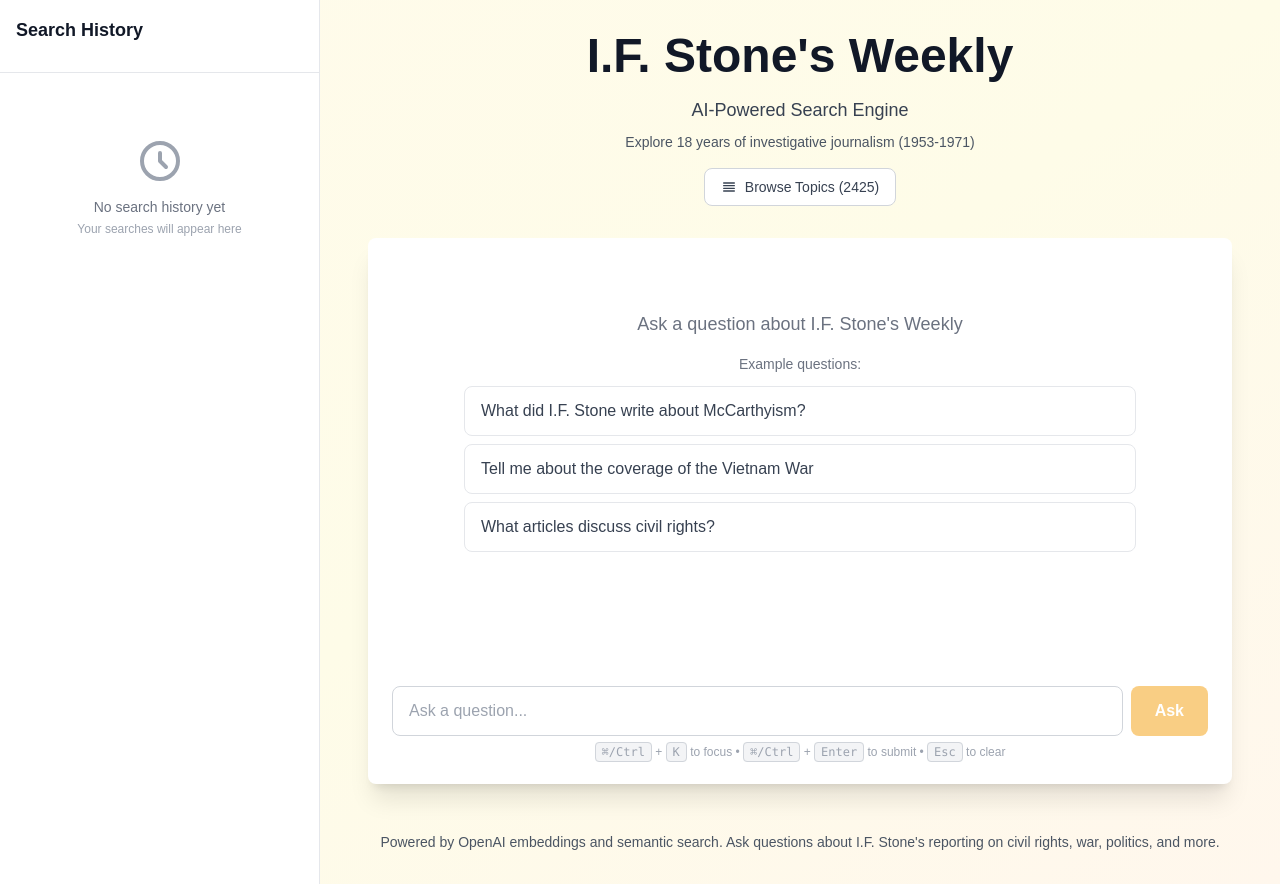
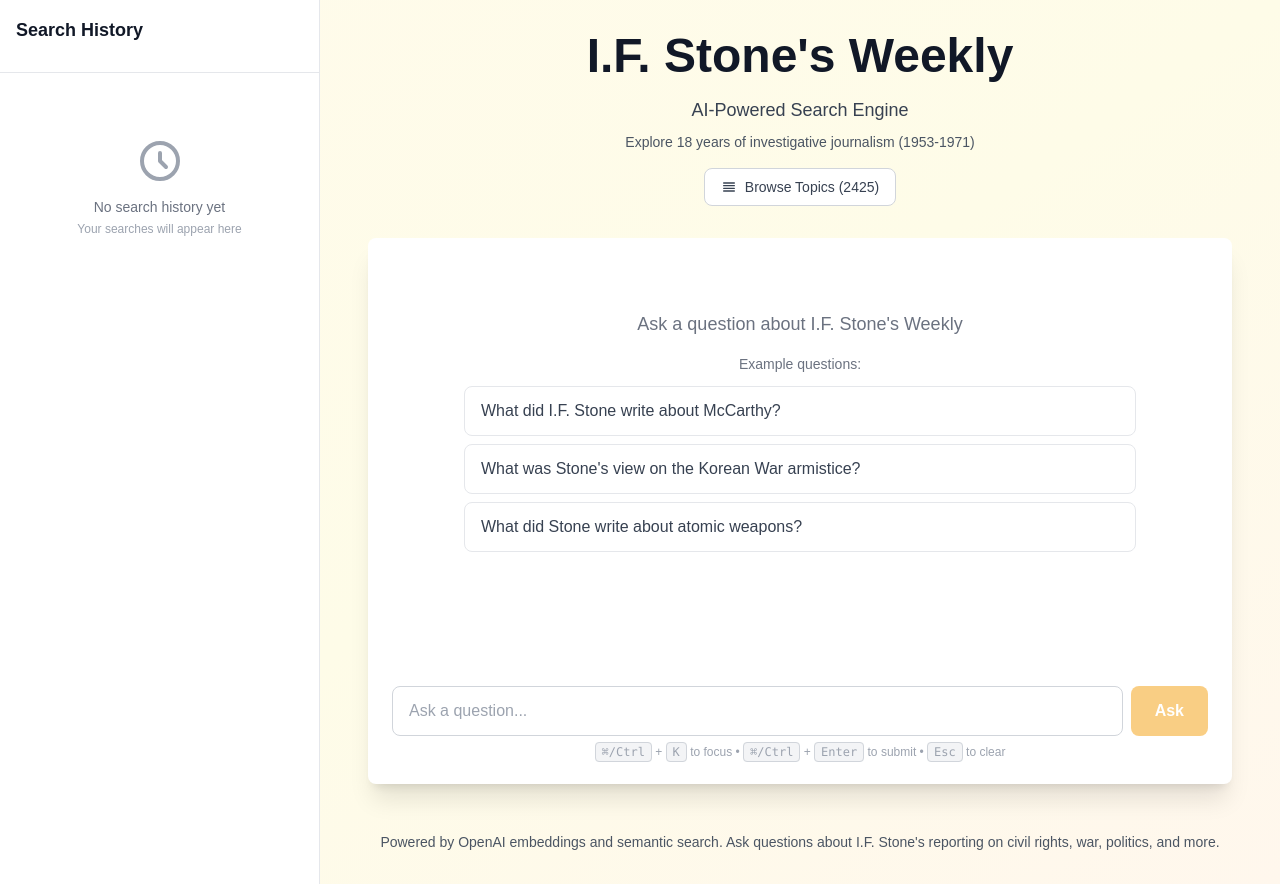
Before and after one commit to murguia/ifstone-search, a Next.js app: page / in a window 1280 px wide. Built offline with nearby package versions, Linux system fonts and the light colour scheme.

Commit message:
Update example questions to match 1953 archive content
Co-Authored-By: Claude Opus 4.6 (1M context) <noreply@anthropic.com>

```diff
--- a/components/ChatInterface.tsx
+++ b/components/ChatInterface.tsx
@@ -226,9 +226,9 @@ export function ChatInterface({ initialMessages, onHistoryUpdate }: ChatInterfac
               <p className="mb-3">Example questions:</p>
               <div className="space-y-2 max-w-2xl mx-auto">
                 {[
-                  "What did I.F. Stone write about McCarthyism?",
-                  "Tell me about the coverage of the Vietnam War",
-                  "What articles discuss civil rights?",
+                  "What did I.F. Stone write about McCarthy?",
+                  "What was Stone's view on the Korean War armistice?",
+                  "What did Stone write about atomic weapons?",
                 ].map((question, idx) => (
                   <button
                     key={idx}
```
